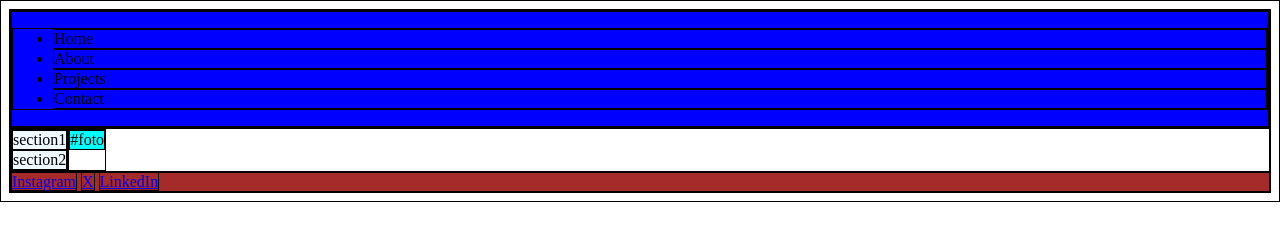
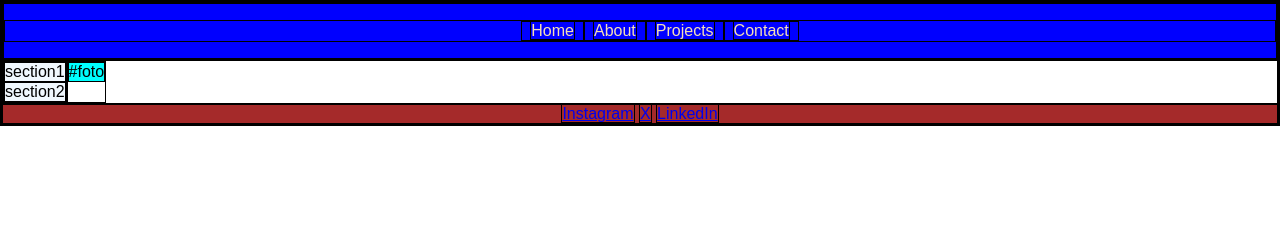
Before and after one commit to darrylrambi/Dicoding-WebsiteSubmission, a plain HTML site: page index.html in a window 1280 px wide. Drawn offline with Linux system fonts and the light colour scheme.

Commit message:
layouting #2

```diff
--- a/css/style.css
+++ b/css/style.css
@@ -2,8 +2,33 @@
   border: solid 1px black;
 }
 
-header nav {
+body, html {
+  font-family: "Quicksand", sans-serif;
+  padding: 0;
+  margin: 0;
+}
+
+header {
   background-color: blue;
+  margin: 0;
+  padding: 0;
+}
+
+header nav ul {
+  display: flex;
+  align-items: center;
+  justify-content: center;
+}
+
+header nav ul li {
+  list-style-type: none;
+}
+
+header nav ul li a {
+  color: wheat;
+  text-decoration: none;
+  margin-left: 8px;
+  margin-right: 8px;
 }
 
 main {
@@ -20,4 +45,6 @@ aside .container {
 
 footer {
   background-color: brown;
+  align-items: center;
+  text-align: center;
 }
--- a/index.html
+++ b/index.html
@@ -4,7 +4,7 @@
 <head>
   <meta charset="utf-8" />
   <meta name="viewport" content="width=device-width, initial-scale=1.0" />
-  <title>Landing Page Dicoding</title>
+  <title>Ceritanya Portofolio</title>
 
   <!-- My Own CSS -->
   <link rel="stylesheet" href="css/style.css" />
@@ -18,10 +18,10 @@
   <header>
     <nav>
       <ul>
-        <li>Home</li>
-        <li>About</li>
-        <li>Projects</li>
-        <li>Contact</li>
+        <li><a href="#">Home</a></li>
+        <li><a href="#">About</a></li>
+        <li><a href="#">Projects</a></li>
+        <li><a href="#">Contact</a></li>
       </ul>
     </nav>
   </header>
```
